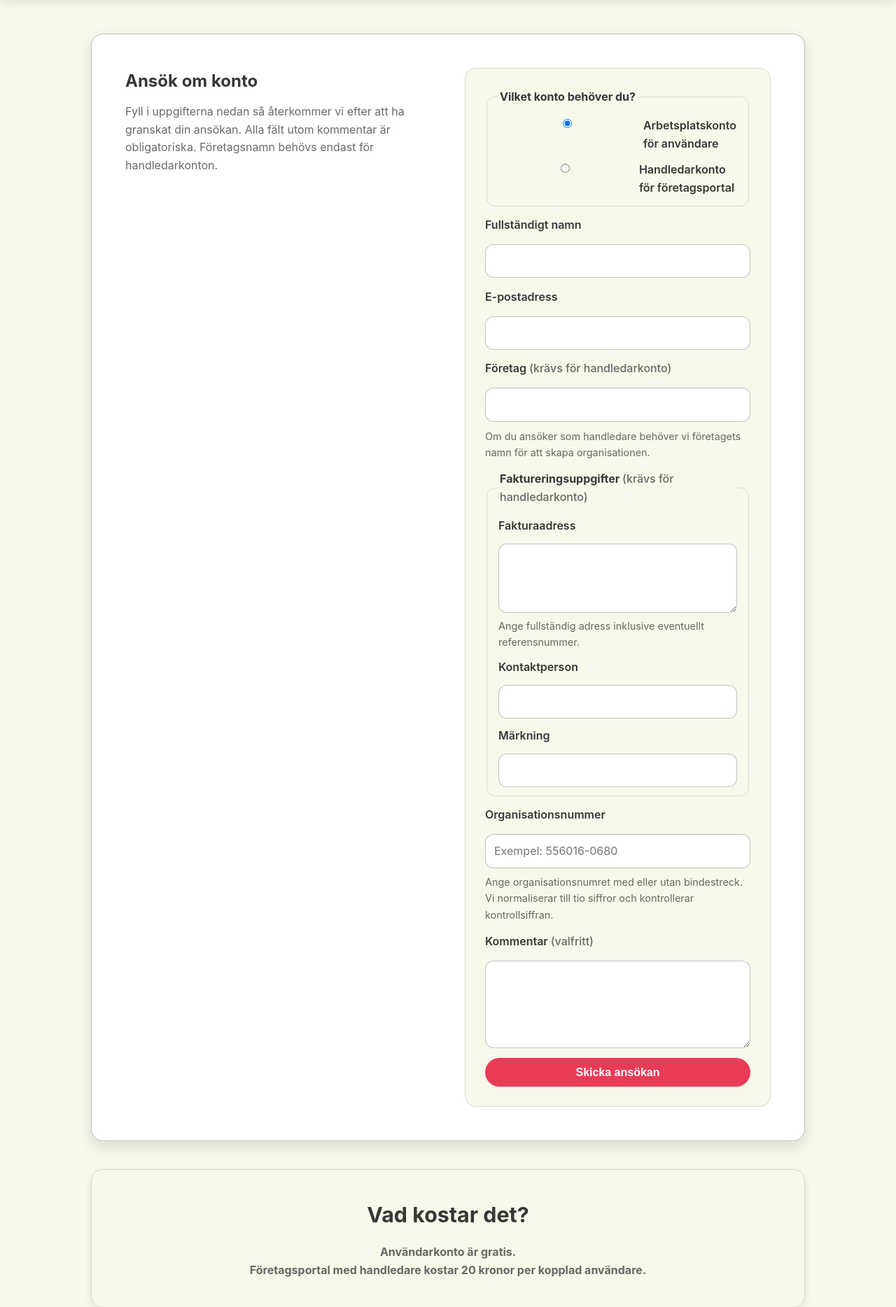
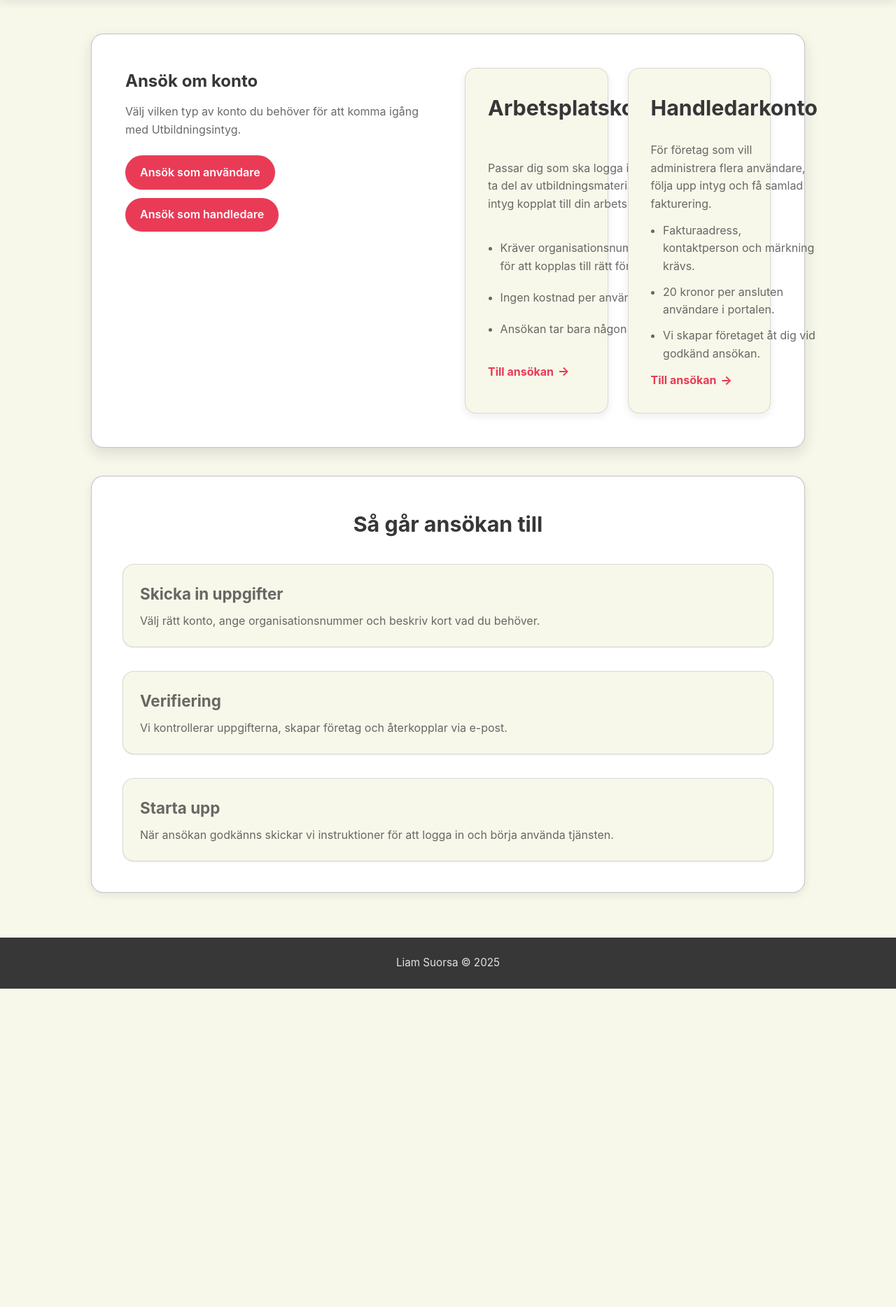
Before and after one commit to Mr-cool08/JK-utbildnings-intyg, a Flask app: page /ansok in a window 1280 px wide. Shown: the part 76-1944 px from the top of the page at 70% size. After the commit the page ends 1489 px from the top, so only its background shows below. Run offline with Flask 3, Linux system fonts and the light colour scheme; parts of the project's set-up code (start-up, migrations or seed data) failed here and were passed over; some libraries are stand-ins or nearby versions.

Commit message:
Dela upp ansökningsformuläret per kontotyp

```diff
--- a/app.py
+++ b/app.py
@@ -594,26 +594,46 @@ def home():
     return render_template('index.html')
 
 
-@app.route('/ansok', methods=['GET', 'POST'])
+@app.route('/ansok', methods=['GET'])
 def apply_account():
-    """Visa och hantera ansökningsformuläret."""
+    """Visa val för ansökan om konto."""
+
+    return render_template('apply.html')
+
+
+def _render_application_form(account_type: str):
+    """Hjälpfunktion för att visa och hantera ansökningsformulär."""
+
+    if account_type not in {"user", "handledare"}:
+        abort(404)
 
     form_errors: list[str] = []
     status_code = 200
-    form_data = {
-        "account_type": "user",
+
+    base_form_data = {
         "name": "",
         "email": "",
         "orgnr": "",
-        "company_name": "",
         "comment": "",
-        "invoice_address": "",
-        "invoice_contact": "",
-        "invoice_reference": "",
     }
 
+    if account_type == "handledare":
+        base_form_data.update(
+            {
+                "company_name": "",
+                "invoice_address": "",
+                "invoice_contact": "",
+                "invoice_reference": "",
+            }
+        )
+    else:
+        base_form_data.update({"company_name": ""})
+
+    form_data = dict(base_form_data)
+
     if request.method == 'POST':
-        form_data.update({key: (request.form.get(key, '') or '').strip() for key in form_data})
+        for key in form_data:
+            form_data[key] = (request.form.get(key, '') or '').strip()
         if not _validate_csrf_token():
             form_errors.append("Formuläret är inte längre giltigt. Ladda om sidan och försök igen.")
         else:
@@ -624,17 +644,21 @@ def apply_account():
             else:
                 try:
                     request_id = functions.create_application_request(
-                        form_data["account_type"],
+                        account_type,
                         form_data["name"],
                         form_data["email"],
                         form_data["orgnr"],
-                        form_data["company_name"],
-                        form_data["comment"],
-                        form_data["invoice_address"],
-                        form_data["invoice_contact"],
-                        form_data["invoice_reference"],
+                        form_data.get("company_name"),
+                        form_data.get("comment"),
+                        form_data.get("invoice_address"),
+                        form_data.get("invoice_contact"),
+                        form_data.get("invoice_reference"),
                     )
-                    logger.info("Ny ansökan %s mottagen från %s", request_id, mask_hash(functions.hash_value(form_data["email"].lower())))
+                    logger.info(
+                        "Ny ansökan %s mottagen från %s",
+                        request_id,
+                        mask_hash(functions.hash_value(form_data["email"].lower())),
+                    )
                 except ValueError as exc:
                     form_errors.append(str(exc))
                 except Exception as exc:  # pragma: no cover - defensiv loggning
@@ -642,18 +666,36 @@ def apply_account():
                     form_errors.append("Det gick inte att skicka ansökan just nu. Försök igen senare.")
                 else:
                     flash(("success", "Tack! Vi hör av oss så snart vi granskat ansökan."))
-                    return redirect(url_for('apply_account'))
+                    target = 'apply_handledare' if account_type == 'handledare' else 'apply_user'
+                    return redirect(url_for(target))
 
     csrf_token = _ensure_csrf_token()
+
+    template_name = 'apply_handledare.html' if account_type == 'handledare' else 'apply_user.html'
+
     return (
         render_template(
-            'apply.html',
+            template_name,
             csrf_token=csrf_token,
             form_data=form_data,
             form_errors=form_errors,
         ),
         status_code,
     )
+
+
+@app.route('/ansok/anvandare', methods=['GET', 'POST'])
+def apply_user():
+    """Visa och hantera ansökan för användarkonto."""
+
+    return _render_application_form("user")
+
+
+@app.route('/ansok/handledare', methods=['GET', 'POST'])
+def apply_handledare():
+    """Visa och hantera ansökan för handledarkonto."""
+
+    return _render_application_form("handledare")
 
 
 
--- a/static/css/base.css
+++ b/static/css/base.css
@@ -1243,6 +1243,55 @@ small.hint {
     margin: 0;
 }
 
+.apply-choice-buttons {
+    display: flex;
+    flex-wrap: wrap;
+    gap: 0.75rem;
+    margin-top: 1.5rem;
+}
+
+.apply-choice-panels {
+    display: grid;
+    gap: clamp(1.25rem, 4vw, 1.75rem);
+}
+
+.apply-choice-card {
+    background: var(--color-surface-soft);
+    border: 1px solid var(--color-border);
+    border-radius: var(--radius-lg);
+    padding: clamp(1.5rem, 4vw, 2rem);
+    box-shadow: var(--shadow-sm);
+    display: grid;
+    gap: 0.75rem;
+}
+
+.apply-choice-card ul {
+    margin: 0;
+    padding-left: 1.1rem;
+    display: grid;
+    gap: 0.35rem;
+}
+
+.apply-choice-link {
+    font-weight: 700;
+    color: var(--color-primary);
+    text-decoration: none;
+    display: inline-flex;
+    align-items: center;
+    gap: 0.35rem;
+}
+
+.apply-choice-link::after {
+    content: '\2192';
+    font-size: 1.1em;
+    transition: transform var(--transition-fast);
+}
+
+.apply-choice-link:hover::after,
+.apply-choice-link:focus-visible::after {
+    transform: translateX(4px);
+}
+
 .apply-form {
     background: var(--color-surface-soft);
     border-radius: var(--radius-lg);
@@ -1310,6 +1359,10 @@ small.hint {
     .apply-hero-content {
         grid-template-columns: minmax(0, 1fr) minmax(0, 1fr);
         align-items: start;
+    }
+
+    .apply-choice-panels {
+        grid-template-columns: repeat(2, minmax(0, 1fr));
     }
 }
 
--- a/static/js/apply.js
+++ b/static/js/apply.js
@@ -9,6 +9,13 @@
   const invoiceAddress = document.getElementById('invoice_address');
   const invoiceContact = document.getElementById('invoice_contact');
   const invoiceReference = document.getElementById('invoice_reference');
+
+  if (!accountRadios || accountRadios.length === 0) {
+    if (invoiceSection) {
+      invoiceSection.hidden = false;
+    }
+    return;
+  }
 
   function toggleInvoiceFields() {
     const selected = form.querySelector('input[name="account_type"]:checked');
--- a/templates/apply.html
+++ b/templates/apply.html
@@ -1,77 +1,42 @@
 {% extends 'base.html' %}
 {% block title %}Ansök om konto – Utbildningsintyg{% endblock %}
 {% block head %}
-    <meta name="description" content="Ansök om konto för att hantera utbildningsintyg digitalt.">
+    <meta name="description" content="Välj ansökningsväg för att skapa konto i Utbildningsintygets portal.">
 {% endblock %}
 {% block content %}
 <section class="apply-hero" aria-labelledby="apply-title">
     <div class="apply-hero-content">
         <div class="apply-intro">
             <h1 id="apply-title">Ansök om konto</h1>
-            <p>Fyll i uppgifterna nedan så återkommer vi efter att ha granskat din ansökan. Alla fält utom kommentar är obligatoriska. Företagsnamn behövs endast för handledarkonton.</p>
+            <p>Välj vilken typ av konto du behöver för att komma igång med Utbildningsintyg.</p>
+            <div class="apply-choice-buttons">
+                <a class="btn" href="{{ url_for('apply_user') }}">Ansök som användare</a>
+                <a class="btn btn-secondary" href="{{ url_for('apply_handledare') }}">Ansök som handledare</a>
+            </div>
         </div>
-        <form method="post" class="apply-form" novalidate>
-            <input type="hidden" name="csrf_token" value="{{ csrf_token }}">
-            {% if form_errors %}
-                <div class="message error" role="alert">
-                    <ul>
-                        {% for error in form_errors %}
-                            <li>{{ error }}</li>
-                        {% endfor %}
-                    </ul>
-                </div>
-            {% endif %}
-            <fieldset class="field-group">
-                <legend>Vilket konto behöver du?</legend>
-                <label class="radio-option">
-                    <input type="radio" name="account_type" value="user" required {% if form_data.account_type == 'user' %}checked{% endif %}>
-                    <span>Arbetsplatskonto för användare</span>
-                </label>
-                <label class="radio-option">
-                    <input type="radio" name="account_type" value="handledare" {% if form_data.account_type == 'handledare' %}checked{% endif %}>
-                    <span>Handledarkonto för företagsportal</span>
-                </label>
-            </fieldset>
-
-            <label for="name">Fullständigt namn</label>
-            <input id="name" name="name" type="text" value="{{ form_data.name }}" required autocomplete="name">
-
-            <label for="email">E-postadress</label>
-            <input id="email" name="email" type="email" value="{{ form_data.email }}" required autocomplete="email">
-
-            <label for="company_name">Företag <span class="optional">(krävs för handledarkonto)</span></label>
-            <input id="company_name" name="company_name" type="text" value="{{ form_data.company_name }}" autocomplete="organization">
-            <small class="hint">Om du ansöker som handledare behöver vi företagets namn för att skapa organisationen.</small>
-
-            <fieldset class="field-group" id="invoiceSection">
-                <legend>Faktureringsuppgifter <span class="optional">(krävs för handledarkonto)</span></legend>
-                <label for="invoice_address">Fakturaadress</label>
-                <textarea id="invoice_address" name="invoice_address" rows="3">{{ form_data.invoice_address }}</textarea>
-                <small class="hint">Ange fullständig adress inklusive eventuellt referensnummer.</small>
-
-                <label for="invoice_contact">Kontaktperson</label>
-                <input id="invoice_contact" name="invoice_contact" type="text" value="{{ form_data.invoice_contact }}">
-
-                <label for="invoice_reference">Märkning</label>
-                <input id="invoice_reference" name="invoice_reference" type="text" value="{{ form_data.invoice_reference }}">
-            </fieldset>
-
-            <label for="orgnr">Organisationsnummer</label>
-            <input id="orgnr" name="orgnr" type="text" inputmode="numeric" pattern="[0-9-\s]{6,12}" value="{{ form_data.orgnr }}" required placeholder="Exempel: 556016-0680">
-            <small class="hint">Ange organisationsnumret med eller utan bindestreck. Vi normaliserar till tio siffror och kontrollerar kontrollsiffran.</small>
-
-            <label for="comment">Kommentar <span class="optional">(valfritt)</span></label>
-            <textarea id="comment" name="comment" rows="4">{{ form_data.comment }}</textarea>
-
-            <button type="submit" class="btn">Skicka ansökan</button>
-        </form>
+        <div class="apply-choice-panels">
+            <article class="apply-choice-card">
+                <h2>Arbetsplatskonto</h2>
+                <p>Passar dig som ska logga in och ta del av utbildningsmaterial och intyg kopplat till din arbetsplats.</p>
+                <ul>
+                    <li>Kräver organisationsnummer för att kopplas till rätt företag.</li>
+                    <li>Ingen kostnad per användare.</li>
+                    <li>Ansökan tar bara någon minut.</li>
+                </ul>
+                <a class="apply-choice-link" href="{{ url_for('apply_user') }}" aria-label="Ansök om arbetsplatskonto">Till ansökan</a>
+            </article>
+            <article class="apply-choice-card">
+                <h2>Handledarkonto</h2>
+                <p>För företag som vill administrera flera användare, följa upp intyg och få samlad fakturering.</p>
+                <ul>
+                    <li>Fakturaadress, kontaktperson och märkning krävs.</li>
+                    <li>20 kronor per ansluten användare i portalen.</li>
+                    <li>Vi skapar företaget åt dig vid godkänd ansökan.</li>
+                </ul>
+                <a class="apply-choice-link" href="{{ url_for('apply_handledare') }}" aria-label="Ansök om handledarkonto">Till ansökan</a>
+            </article>
+        </div>
     </div>
-</section>
-
-<section class="apply-info" aria-labelledby="pricing-title">
-    <h2 id="pricing-title">Vad kostar det?</h2>
-    <p class="apply-price">Användarkonto är gratis.</p>
-    <p class="apply-price">Företagsportal med handledare kostar 20 kronor per kopplad användare.</p>
 </section>
 
 <section class="apply-steps" aria-labelledby="steps-title">
@@ -79,17 +44,16 @@
     <ol class="apply-step-list">
         <li>
             <h3>Skicka in uppgifter</h3>
-            <p>Ange företag, kontaktperson och vilken roll som ska få åtkomst.</p>
+            <p>Välj rätt konto, ange organisationsnummer och beskriv kort vad du behöver.</p>
         </li>
         <li>
             <h3>Verifiering</h3>
-            <p>Vi kontrollerar organisationsnumret och bekräftar behörigheter.</p>
+            <p>Vi kontrollerar uppgifterna, skapar företag och återkopplar via e-post.</p>
         </li>
         <li>
             <h3>Starta upp</h3>
-            <p>När ansökan godkänns skapar vi kontot och skickar instruktioner via e-post.</p>
+            <p>När ansökan godkänns skickar vi instruktioner för att logga in och börja använda tjänsten.</p>
         </li>
     </ol>
 </section>
 {% endblock %}
-{% block footer %}{{ super() }}<script src="{{ url_for('static', filename='js/apply.js') }}" defer></script>{% endblock %}
```
Also changed, not shown: templates/apply_handledare.html (added, +82 -0 lines), templates/apply_user.html (added, +66 -0 lines), tests/test_public_apply_routes.py (added, +75 -0 lines).
